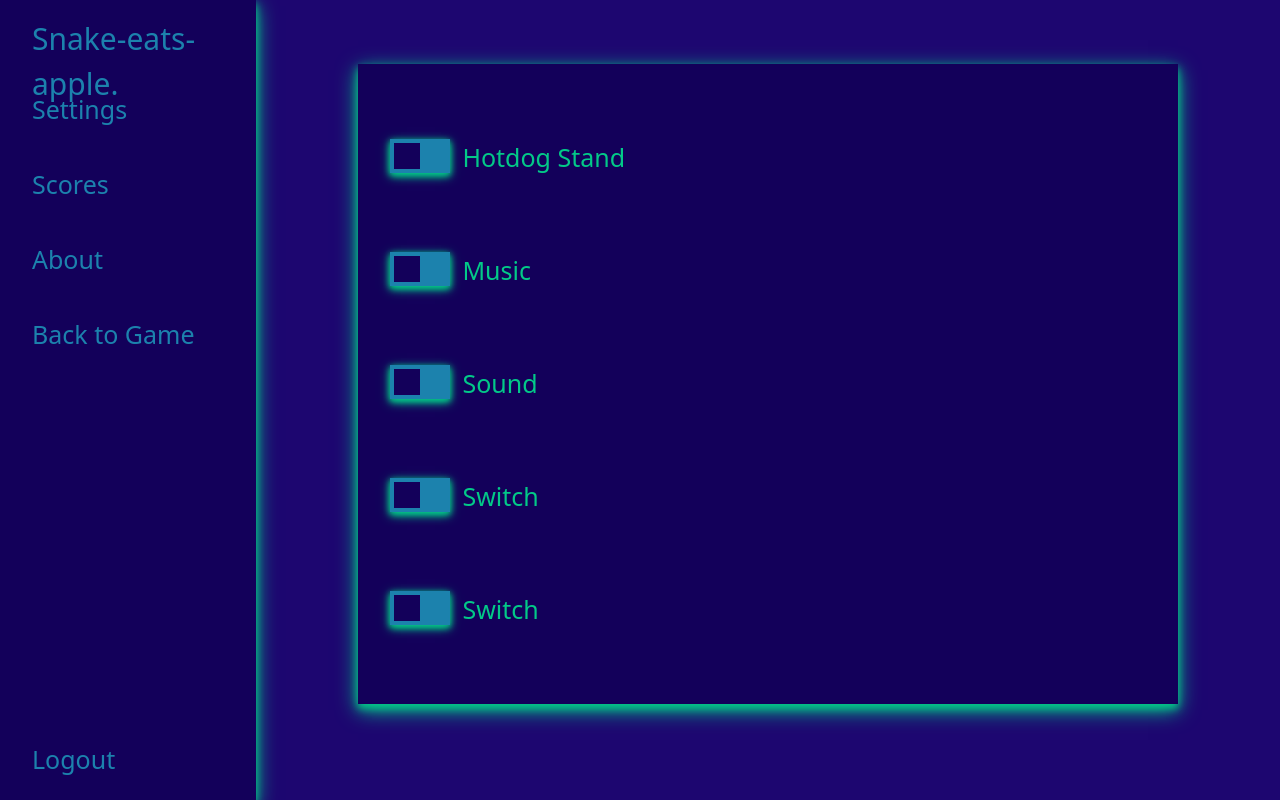
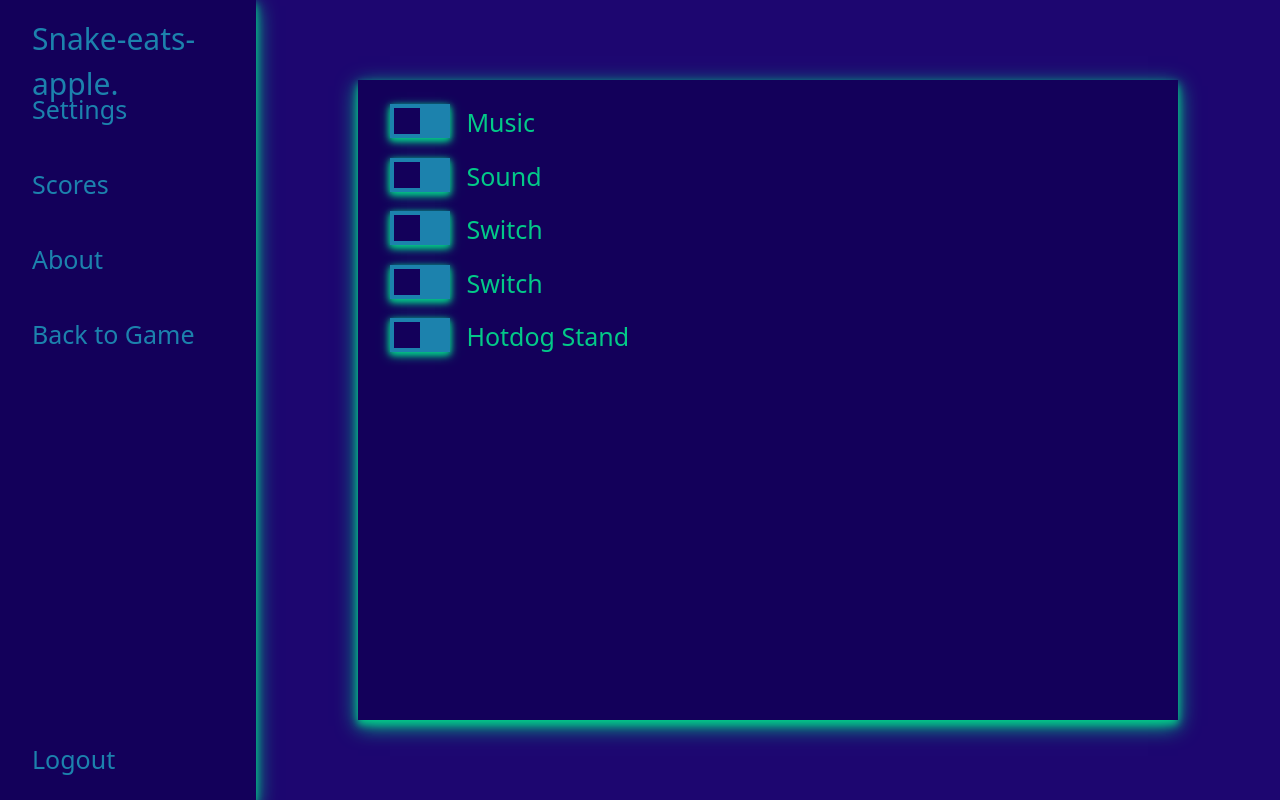
Before and after one commit to austinmckamey/CS260-Start-up, a plain HTML site: page app/pages/settings/settings.html in a window 1280 px wide. Drawn offline with nearby package versions, Linux system fonts and the light colour scheme.

Commit message:
Reset padding to default Bootstrap.

```diff
--- a/app/pages/settings/settings.html
+++ b/app/pages/settings/settings.html
@@ -41,50 +41,46 @@
     </header>
 
     <main class="content">
-		<ul class="inset flex-col even">
-			<li class="width flex-row start text trim">
+		<div class="inset flex-col">
+			<ul class="pt-4 width">
+				<li class="flex-row start text trim">
+					<label class="switch">
+						<input type="checkbox" class="trim">
+						<span class="slider"></span>
+					</label>
+					<div class="px-3">Music</div>
+				</li>
+				<li class="pt-3 flex-row start text trim">
+					<label class="switch">
+						<input type="checkbox" class="trim">
+						<span class="slider"></span>
+					</label>
+					<div class="px-3">Sound</div>
+				</li>
+				<li class="pt-3 flex-row start text trim">
+					<label class="switch">
+						<input type="checkbox" class="trim">
+						<span class="slider"></span>
+					</label>
+					<div class="px-3">Switch</div>
+				</li>
+				<li class="pt-3 flex-row start text trim">
+					<label class="switch">
+						<input type="checkbox" class="trim">
+						<span class="slider"></span>
+					</label>
+					<div class="px-3">Switch</div>
+				</li>
+				<li class="pt-3 flex-row start text trim">
 					<label class="switch">
 						<input type="checkbox" class="trim" onclick="changeTheme()">
 						<span class="slider"></span>
 					</label>
-				<div class="pl-12">Hotdog Stand</div>
-			</li>
-			<li class="width flex-row start text trim">
-				<label class="switch">
-					<input type="checkbox" class="trim">
-					<span class="slider"></span>
-				</label>
-				<div class="pl-12">Music</div>
-			</li>
-			<li class="width flex-row start text trim">
-				<label class="switch">
-					<input type="checkbox" class="trim">
-					<span class="slider"></span>
-				</label>
-				<div class="pl-12">Sound</div>
-			</li>
-			<li class="width flex-row start text trim">
-				<label class="switch">
-					<input type="checkbox" class="trim">
-					<span class="slider"></span>
-				</label>
-				<div class="pl-12">Switch</div>
-			</li>
-			<li class="width flex-row start text trim">
-				<label class="switch">
-					<input type="checkbox" class="trim">
-					<span class="slider"></span>
-				</label>
-				<div class="pl-12">Switch</div>
+					<div class="px-3">Hotdog Stand</div>
 				</li>
 			</ul>
+		</div>
     </main>
-
-    <footer>
-      <span class="text-reset">Austin McKamey</span>
-      <br />
-      <a href="https://github.com/austinmckamey/simon">GitHub</a>
-    </footer>
 
 	<script>
 		includeHTML();
--- a/app/styling/main.css
+++ b/app/styling/main.css
@@ -69,14 +69,6 @@
 
 .width {
 	width: 100%;
-}
-
-.pl-12 {
-	padding-left: 12px;
-}
-
-.p-40 {
-	padding: 40px;
 }
 
 /* The side navigation menu */
@@ -314,10 +306,9 @@
 /* The switch - the box around the slider */
 .switch {
 	position: relative;
-	display: inline-block;
 	width: 60px;
 	height: 34px;
-	float:right;
+	float: right;
 }
 
 /* Hide default HTML checkbox */
```
Also changed, not shown: app/pages/about/about.html (+1 -1 lines), app/pages/play/play.html (+0 -7 lines), app/pages/scores/scores.html (+0 -6 lines). Lines whose indentation alone changed are shown as unchanged.
